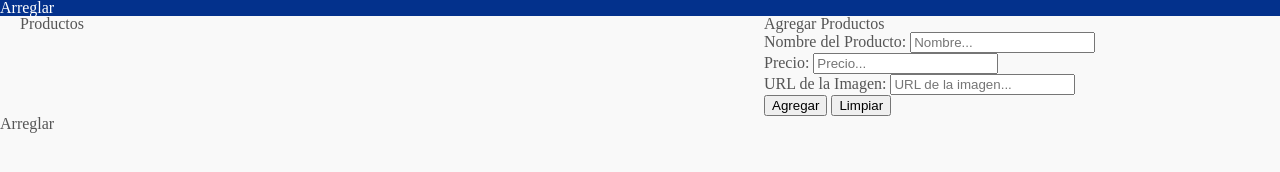
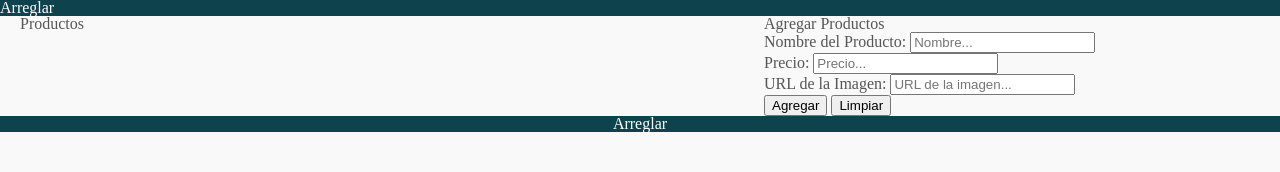
Before and after one commit to DmenT2602/Alura-Geek, a website: page index.html in a window 1280 px wide. Drawn offline with nearby package versions, Linux system fonts and the light colour scheme; files that its build step writes are made by us from their sources.

Commit message:
Update style.css
Actualizo header y footer

```diff
--- a/styles/style.css
+++ b/styles/style.css
@@ -1,4 +1,8 @@
 :root {
+  --color-primario: #0E424C;
+
+
+
   --color-verde: #167f92;
   --primary:#3DCFD3;
    --color-ceniza1: #333333;
@@ -14,7 +18,7 @@ body {
 }
 
 header {
-  background-color: #03318c;
+  background: var(--color-primario);
   color: #fff;
   padding: 20px;
 }
@@ -98,66 +102,10 @@ main {
   font-weight: bold;
   font-size: 20px;
 }
-
-/* #formulario {
-  flex: 0 0 40%;
-}
-
-.form-container {
-  margin: 20px;
-  width: 90%;
-  color: #03318c;
-  background-color: #fff;
-  padding: 10px;
-  border-radius: 5px;
-}
-
-#producto-form {
-  display: flex;
-  flex-direction: column;
-}
-
-#producto-form input {
-  margin-bottom: 10px;
-  padding: 15px 0;
-  width: 100%;
-  border-radius: 10px;
-  border: solid 2px #03318c;
-}
-
-#agregar {
-  padding: 15px;
-  background-color: #03318c;
-  color: white;
-  border: none;
-  border-radius: 5px;
-  cursor: pointer;
-}
-
-#limpiar {
-  padding: 15px;
-  background-color: white;
-  color: #03318c;
-  border: 2px solid #03318c;
-  border-radius: 5px;
-  cursor: pointer;
-}
-
-.btn-form {
-  display: flex;
-  justify-content: center;
-  flex-wrap: wrap;
-}
-
-.btn-form button {
-  margin: 5px;
-  flex: 1;
-  max-width: calc(50% - 10px);
-  font-size: 18px;
-}
+/* Formulario!! */
 
 footer {
-  background-color: #03318c;
+  background: var(--color-primario);
   color: #fff;
   padding: 20px;
   text-align: center;
@@ -200,4 +148,4 @@ footer {
     max-height: none;
     overflow-y: visible;
   }
-}*/
+}
```
